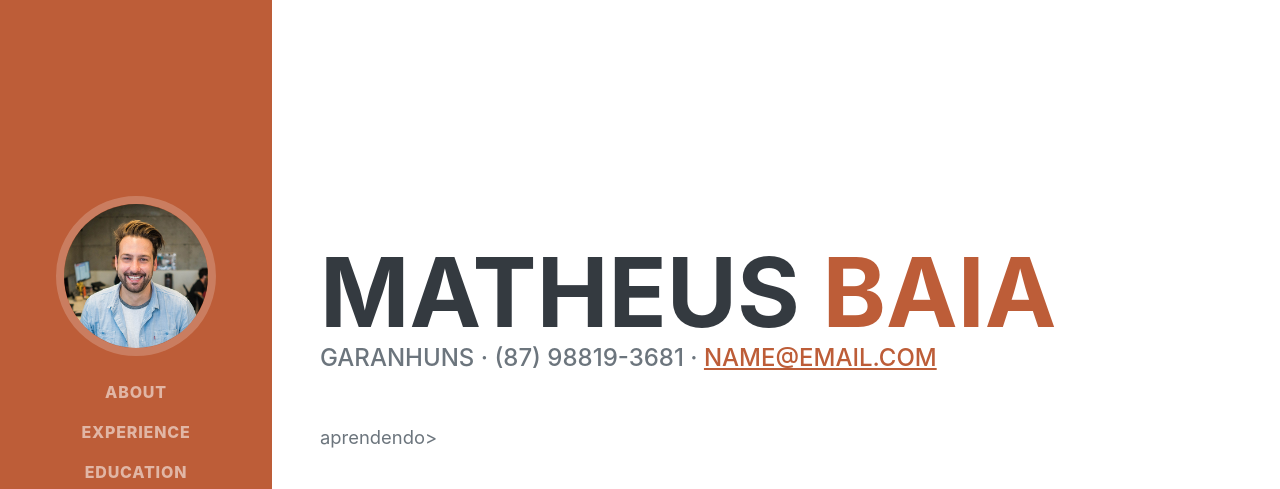
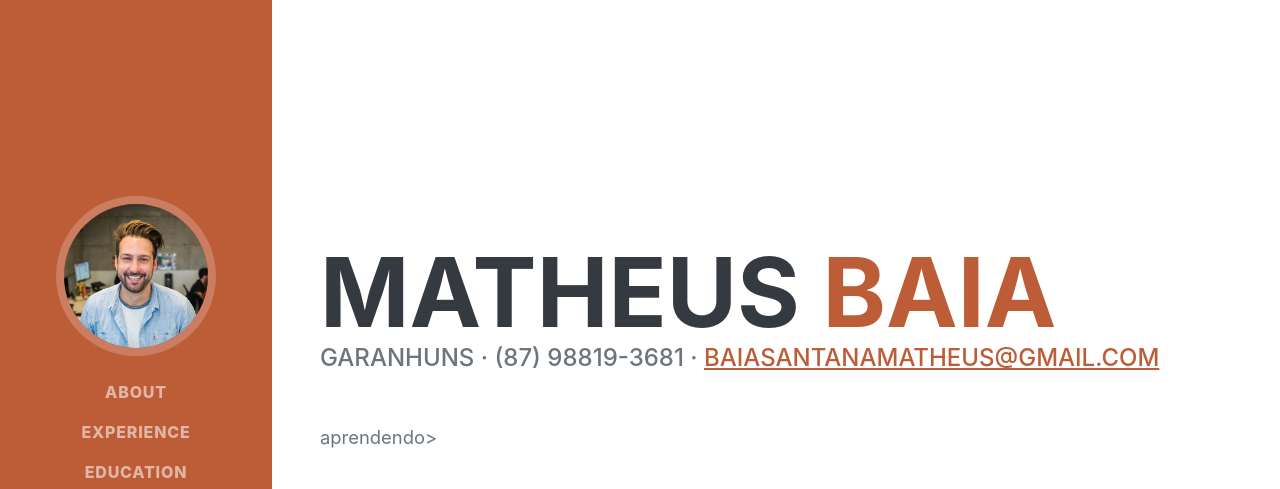
Before and after one commit to matheusbaia/matheusbaia.github.io, a plain HTML site: page index.html in a window 1280 px wide. Shown: the top 489 px of the page. Drawn offline with nearby package versions, Linux system fonts and the light colour scheme; a web font is replaced by a local one.

Commit message:
Update index.html

```diff
--- a/index.html
+++ b/index.html
@@ -45,7 +45,7 @@
                     </h1>
                     <div class="subheading mb-5">
                         Garanhuns · (87) 98819-3681 ·
-                        <a href="mailto:name@email.com">name@email.com</a>
+                        <a href="mailto:name@email.com">baiasantanamatheus@gmail.com</a>
                     </div>
                     <p class="lead mb-5">aprendendo>
                     <div class="social-icons">
```
